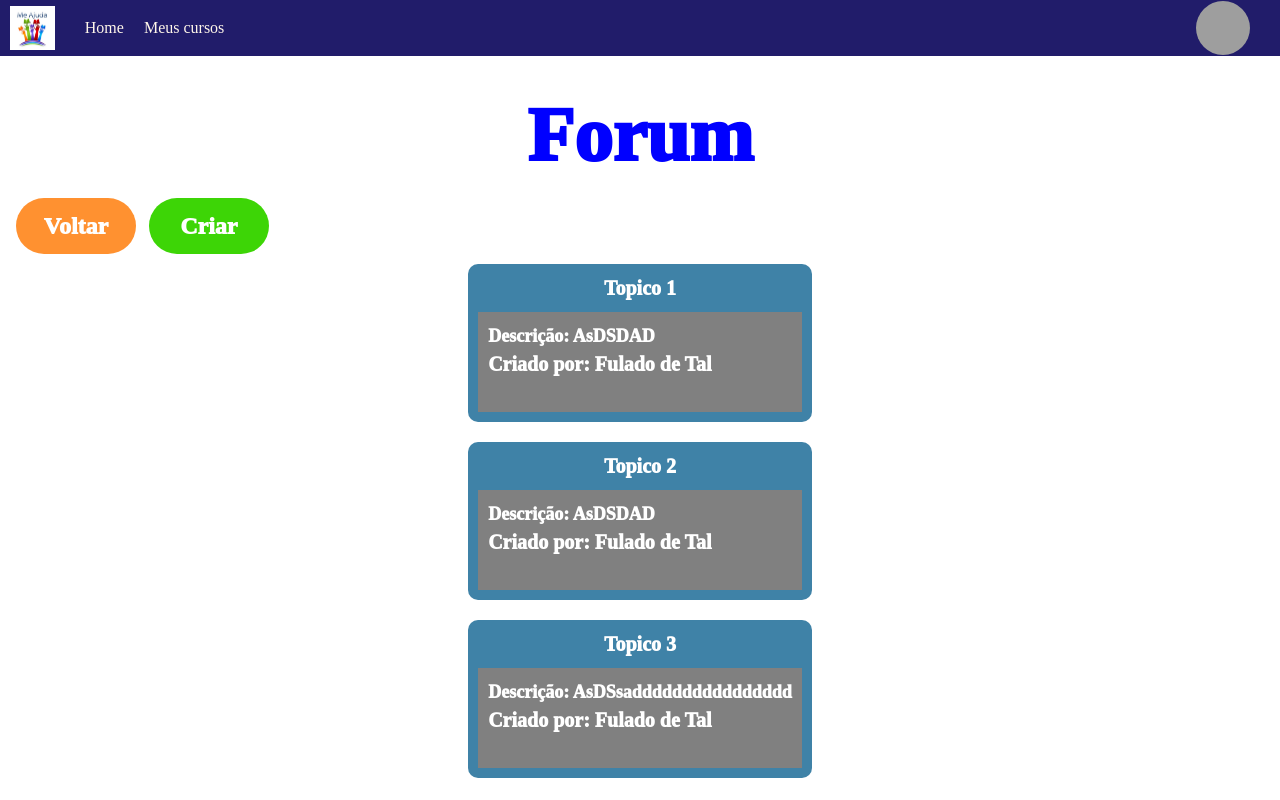
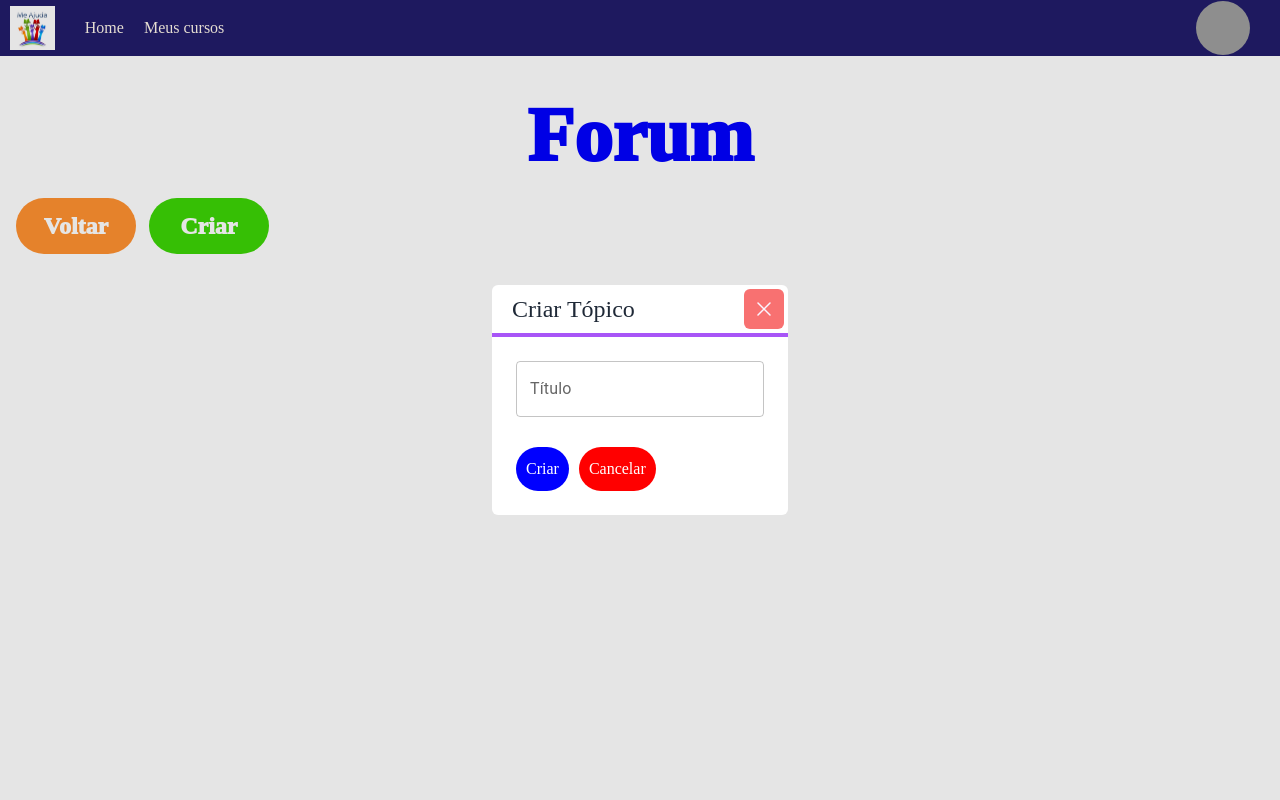
Before and after one commit to wallacevff/projeto-final-frontend, a Next.js app: page /forum in a window 1280 px wide. Both pictures are taken after a click on the button "Criar". Built offline with nearby package versions, Linux system fonts and the light colour scheme; grey boxes are pictures that could not be loaded; a web font is replaced by a local one.

Commit message:
Criar Tópico

```diff
--- a/src/components/CreateButton/index.tsx
+++ b/src/components/CreateButton/index.tsx
@@ -7,7 +7,7 @@
     return <Button
         type="button"
         title="Criar"
-        action={() => router.back()}
+        action={props.action}
         style={{
             ...props?.style,
             // display: "flex",
--- /dev/null
+++ b/src/components/CreateForumTopicForm/CreateForumTopicForm.module.css
@@ -0,0 +1,18 @@
+.FormGroup{
+    display: flex;
+    flex-direction: column;
+}
+
+.FormGroup .InputText {
+    display: flex;
+    flex-direction: column;
+}
+
+.FormGroup .InputText input{
+    display: flex;
+    flex-direction: column;
+    border-color: black;
+    border-width: 1cap;
+    border-style: solid;
+    width: 50rem;
+}
--- /dev/null
+++ b/src/components/CreateForumTopicForm/index.tsx
@@ -0,0 +1,36 @@
+import { ButtonGroup, TextField } from "@mui/material";
+import CreateForumTopicFormCSS from "./CreateForumTopicForm.module.css";
+import Button from "../Button";
+import QuillEditor from "../QuillEditor";
+import { useState } from "react";
+
+const CreateForumTopicForm = (props: any) => {
+    const [title, setTitle] = useState("");
+    const [content, setContent] = useState("");
+    return <div className={CreateForumTopicFormCSS.FormGroup}>
+        <TextField
+            label="Título"
+            variant="outlined"
+            //   fullWidth
+            value={title}
+            onChange={(e) => setTitle(e.target.value)}
+            style={{ marginBottom: "10px" }}
+        />
+
+        <ButtonGroup style={{ marginTop: "20px" }}>
+            <Button title="Criar" style={{
+                backgroundColor: "blue"
+            }}
+                action={() => props.createAction(title)}
+            />
+            <Button title="Cancelar" style={{
+                marginLeft: "10px",
+                backgroundColor: "red"
+            }}
+                action={() => props.cancelAction()}
+            />
+        </ButtonGroup>
+    </div>
+}
+
+export default CreateForumTopicForm;
--- /dev/null
+++ b/src/components/Icons/Icones.tsx
@@ -0,0 +1,12 @@
+export const IconeEdicao = (<svg xmlns="http://www.w3.org/2000/svg" fill="none" viewBox="0 0 24 24" strokeWidth={1.5} stroke="currentColor" className="w-6 h-6">
+<path strokeLinecap="round" strokeLinejoin="round" d="M16.862 4.487l1.687-1.688a1.875 1.875 0 112.652 2.652L10.582 16.07a4.5 4.5 0 01-1.897 1.13L6 18l.8-2.685a4.5 4.5 0 011.13-1.897l8.932-8.931zm0 0L19.5 7.125M18 14v4.75A2.25 2.25 0 0115.75 21H5.25A2.25 2.25 0 013 18.75V8.25A2.25 2.25 0 015.25 6H10" />
+</svg>);
+
+export const IconeLixo = (
+<svg xmlns="http://www.w3.org/2000/svg" fill="none" viewBox="0 0 24 24" strokeWidth={1.5} stroke="currentColor" className="w-6 h-6">
+  <path strokeLinecap="round" strokeLinejoin="round" d="M14.74 9l-.346 9m-4.788 0L9.26 9m9.968-3.21c.342.052.682.107 1.022.166m-1.022-.165L18.16 19.673a2.25 2.25 0 01-2.244 2.077H8.084a2.25 2.25 0 01-2.244-2.077L4.772 5.79m14.456 0a48.108 48.108 0 00-3.478-.397m-12 .562c.34-.059.68-.114 1.022-.165m0 0a48.11 48.11 0 013.478-.397m7.5 0v-.916c0-1.18-.91-2.164-2.09-2.201a51.964 51.964 0 00-3.32 0c-1.18.037-2.09 1.022-2.09 2.201v.916m7.5 0a48.667 48.667 0 00-7.5 0" />
+</svg>);
+export const IconeFechar = (
+<svg xmlns="http://www.w3.org/2000/svg" fill="none" viewBox="0 0 24 24" strokeWidth={1.5} stroke="currentColor" className="w-6 h-6">
+  <path strokeLinecap="round" strokeLinejoin="round" d="M6 18L18 6M6 6l12 12" />
+</svg>);
--- /dev/null
+++ b/src/components/ModalCreateForumTopic/index.tsx
@@ -0,0 +1,40 @@
+import { useEffect, useRef } from "react";
+import { IconeFechar } from "../Icons/Icones";
+
+const ModalCreateForumTopic = (props: any) => {
+    const dialogRef = useRef<null | HTMLDialogElement>(null);
+    useEffect(() => {
+        if (props.showDialog === "y") {
+            dialogRef.current?.showModal();
+        }
+        else {
+            dialogRef.current?.close();
+        }
+    }, [props.showDialog]);
+
+    const dialog: JSX.Element | null = props.showDialog === "y" ?
+        (
+            <dialog ref={dialogRef} className=" bg-white text-gray-800
+            rounded-md">
+                <div className={`
+                    flex flex-col
+                `}>
+                    <div className="flex justify-between ">
+                        <h1 className="pl-5 py-2 text-2xl">{props.title}</h1>
+                        <button className="bg-red-400 hover:bg-red-600 text-purple-50 rounded-md p-2 m-1" onClick={() => props.closeDialog()}>{IconeFechar}</button>
+                    </div>
+                    <hr className="border-2 border-purple-500"/>
+                    <div className="p-6">
+                        {props.children}
+                    </div>
+                </div>
+            </dialog>
+        )
+        :
+        (null);
+
+    return dialog;
+}
+
+
+export default ModalCreateForumTopic;
--- a/src/pages/forum/[id].tsx
+++ b/src/pages/forum/[id].tsx
@@ -45,6 +45,7 @@
         //   fullWidth
           value={title}
           onChange={(e) => setTitle(e.target.value)}
+          style={{marginBottom: "10px"}}
         />
         <QuillEditor value={content} onChange={(e) => setContent(e)}
 
--- a/src/pages/forum/index.tsx
+++ b/src/pages/forum/index.tsx
@@ -1,35 +1,73 @@
 import BackButton from "@/components/BackButton";
 import Card from "@/components/Card";
 import CreateButton from "@/components/CreateButton";
+import CreateForumTopicForm from "@/components/CreateForumTopicForm";
 import Layout from "@/components/Layout";
+import ModalCreateForumTopic from "@/components/ModalCreateForumTopic";
 import Link from "next/link";
+import { Topic } from "@/types/dataTypes/Topic";
+import { useEffect, useState } from "react";
+import { randomUUID } from "crypto";
+import { title } from "process";
+const crypto = require('crypto');
+
+
 
 const Forum = () => {
+    const [showModal, setShowModal] = useState("n");
+    const toggleModal = () => {
+        if (showModal === "y") setShowModal("n");
+        if (showModal === "n") setShowModal("y");
+    }
+    const inicialTopicArray: Topic[] = [];
+    const [topics, setTopics] = useState(inicialTopicArray);
+
+
+
+    const AddTopic = (title: string) => {
+        ;
+        let topicsTemp = topics;
+        let topicTemp: Topic = {
+            Id: crypto.randomBytes(20).toString('hex'),
+            Title: title,
+            Author: "Wallace Vidal"
+        }
+        topicsTemp.push(topicTemp);
+        setTopics(topicsTemp);
+        toggleModal();
+    }
+
 
     return <Layout
         title="Forum"
         buttons={[<BackButton />, <CreateButton style={{
             marginLeft: "0.8rem"
-        }} />]}
+        }}
+            action={toggleModal}
+        />]}
     >
-        <Link href={"/forum/1"}>
-            <Card title="Topico 1">
-                <h3>Descrição: AsDSDAD</h3>
-                <h2>Criado por: Fulado de Tal</h2>
-            </Card>
-        </Link>
-        <Link href={"/forum/2"}>
-            <Card title="Topico 2">
-                <h3>Descrição: AsDSDAD</h3>
-                <h2>Criado por: Fulado de Tal</h2>
-            </Card>
-        </Link>
-        <Link href={"/forum/3"}>
-            <Card title="Topico 3">
-                <h3>Descrição: AsDSsadddddddddddddddd</h3>
-                <h2>Criado por: Fulado de Tal</h2>
-            </Card>
-        </Link>
+        <ModalCreateForumTopic
+            showDialog={showModal}
+            closeDialog={toggleModal}
+            title={"Criar Tópico"}
+        >
+            <CreateForumTopicForm
+                createAction={AddTopic}
+                cancelAction={toggleModal}
+            />
+        </ModalCreateForumTopic>
+
+        {
+            topics.map((t: Topic) =>
+                <Link href={`/forum/${t.Id}`} key={t.Id}>
+                    <Card title={`Topico ${t.Id}`}>
+                        <h3>Descrição: {t.Title}</h3>
+                        <h2>Criado por: {t.Author}</h2>
+                    </Card>
+                </Link>
+            )
+        }
+
     </Layout>
 }
 
```
Also changed, not shown: src/types/dataTypes/Topic.d.ts (added, +7 -0 lines).
